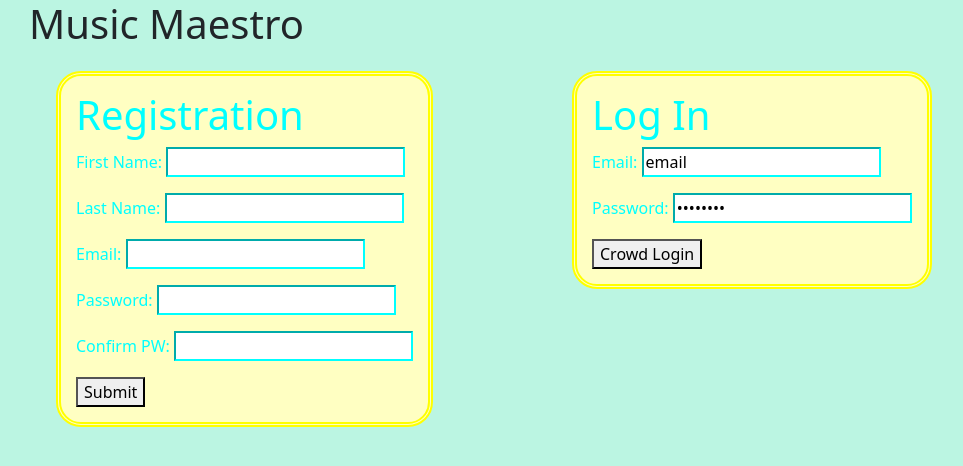
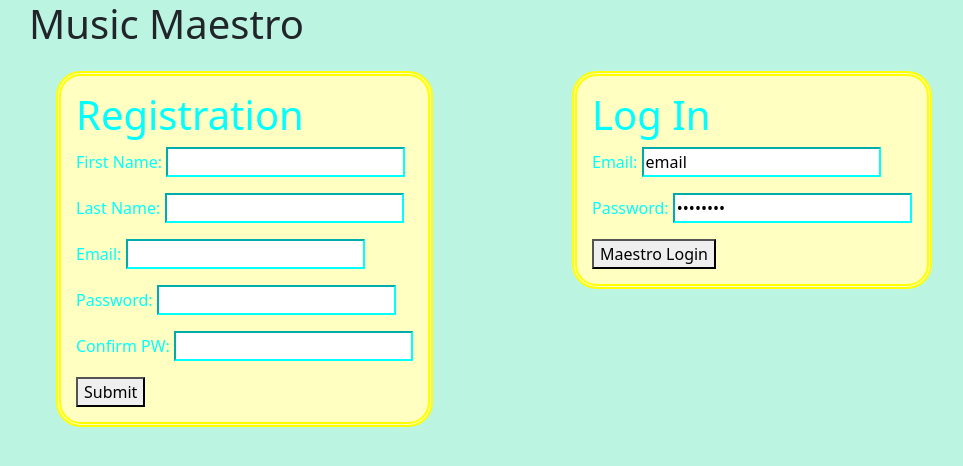
Before and after one commit to MsRice/MusicMaestro, a Flask app: page / in a window 1280 px wide. Shown: the top 466 px of the page, without its empty margins (83-1046 px from the left). Run offline with Flask 3, Linux system fonts and the light colour scheme.

Commit message:
Update index.html

```diff
--- a/flask_app/templates/index.html
+++ b/flask_app/templates/index.html
@@ -96,7 +96,7 @@
                             </div>
 
 
-                            <button type="submit" formaction="/login">Crowd Login</button>
+                            <button type="submit" formaction="/login">Maestro Login</button>
                         </form>
 
 
```
